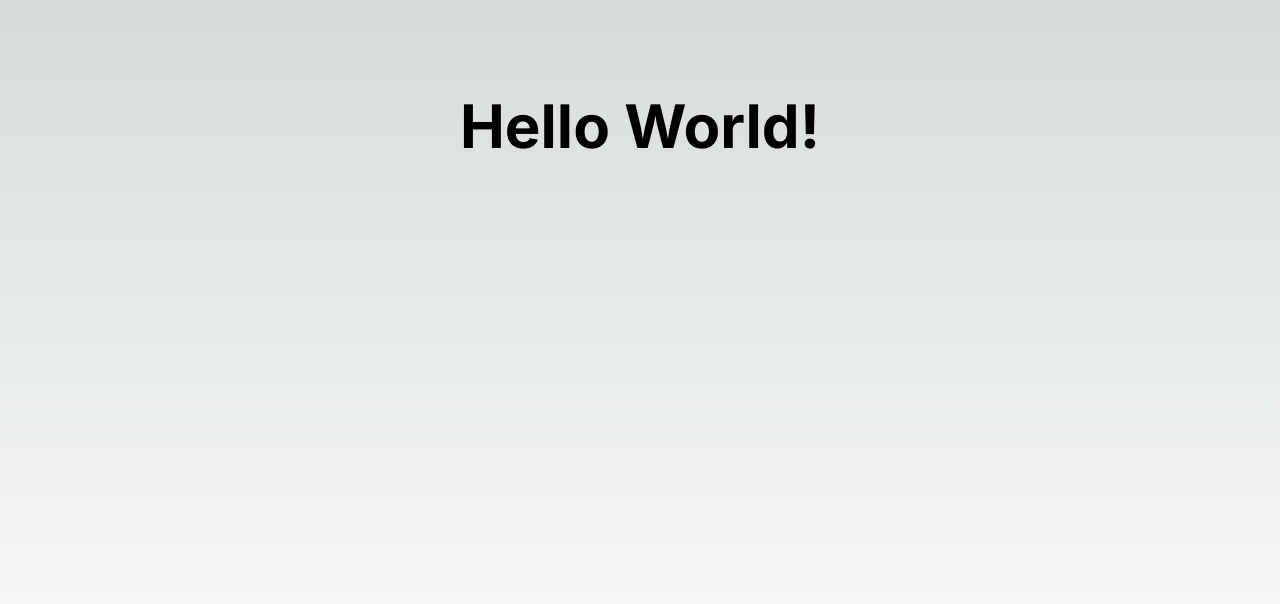
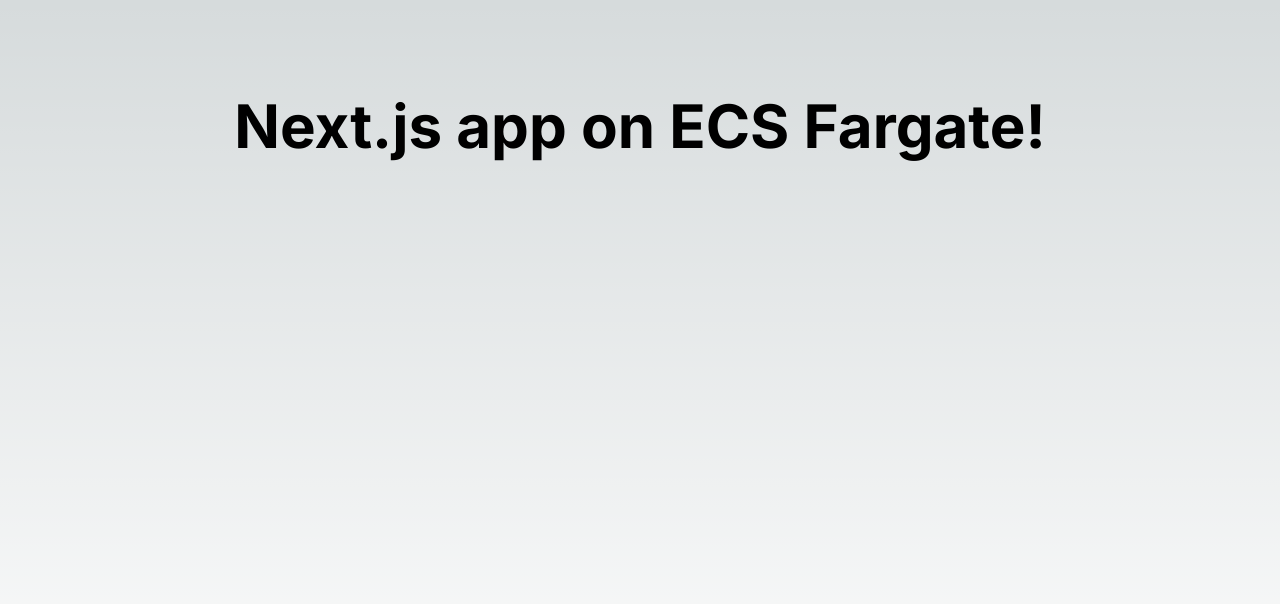
Before and after one commit to SandeepKumarYaramchitti/cloudysky-github-integration, a Next.js app: page / in a window 1280 px wide. Shown: the top 604 px of the page. Built offline with nearby package versions, Linux system fonts and the light colour scheme.

Commit message:
Update page.tsx

```diff
--- a/app/page.tsx
+++ b/app/page.tsx
@@ -4,7 +4,7 @@
   return (
     <main className="flex min-h-screen max-w-7xl flex-col items-center justify-between p-24">
       <div className="flex flex-col items-center">
-        <h1 className="text-6xl font-bold text>gray-800">Hello World!</h1>
+        <h1 className="text-6xl font-bold text>gray-800">Next.js app on ECS Fargate!</h1>
       </div>
     </main>
   )
```
